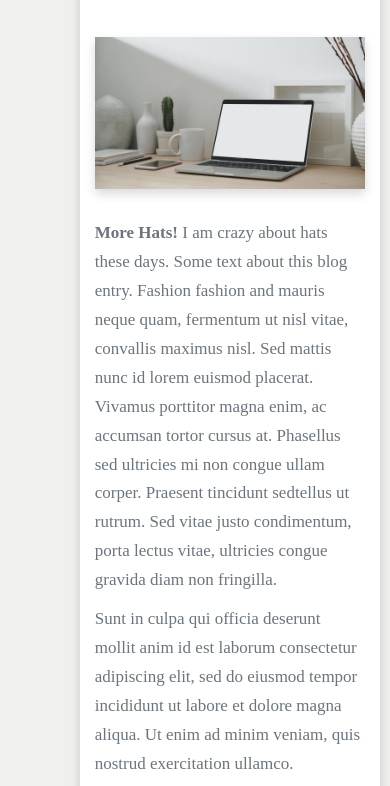
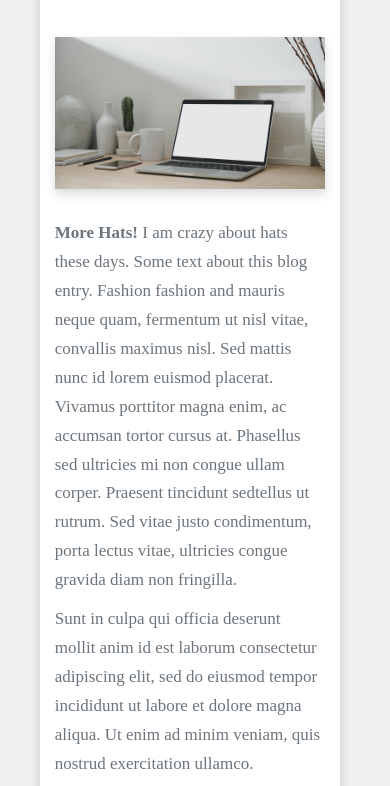
Before and after one commit to Dev-Tanvir-Ahamed/Tanvir-Blog, a plain HTML site: page index.html in a window 390 px wide. Shown: the part 737-1523 px from the top of the page. Drawn offline with nearby package versions, Linux system fonts and the light colour scheme; a web font is replaced by a local one.

Commit message:
Update style.css

```diff
--- a/style.css
+++ b/style.css
@@ -219,3 +219,9 @@ footer p {
 footer {
   width: 99rem;
 }
+
+@media(max-width:576px){
+	.left-div {
+    margin-left: 1rem;
+}
+}
```
